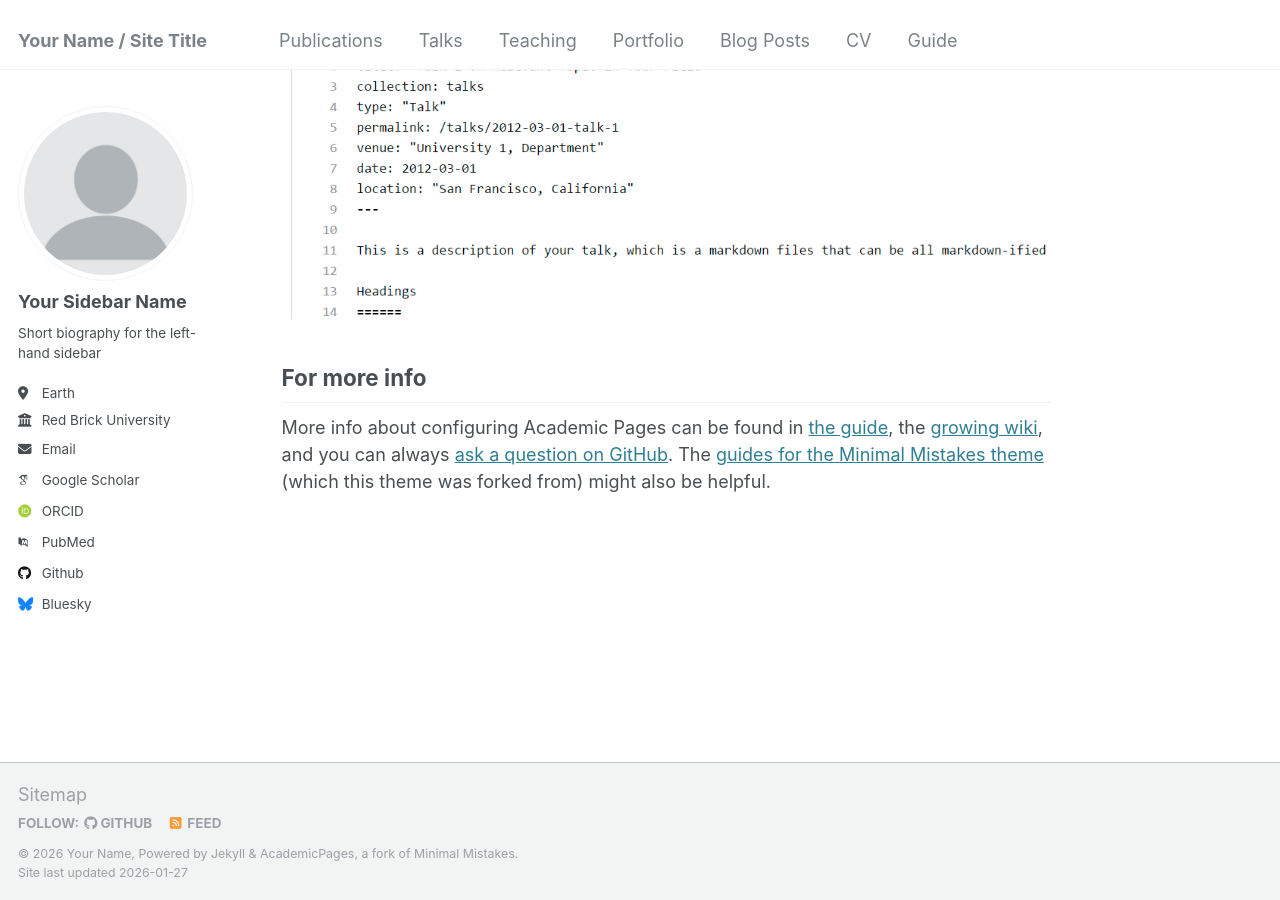
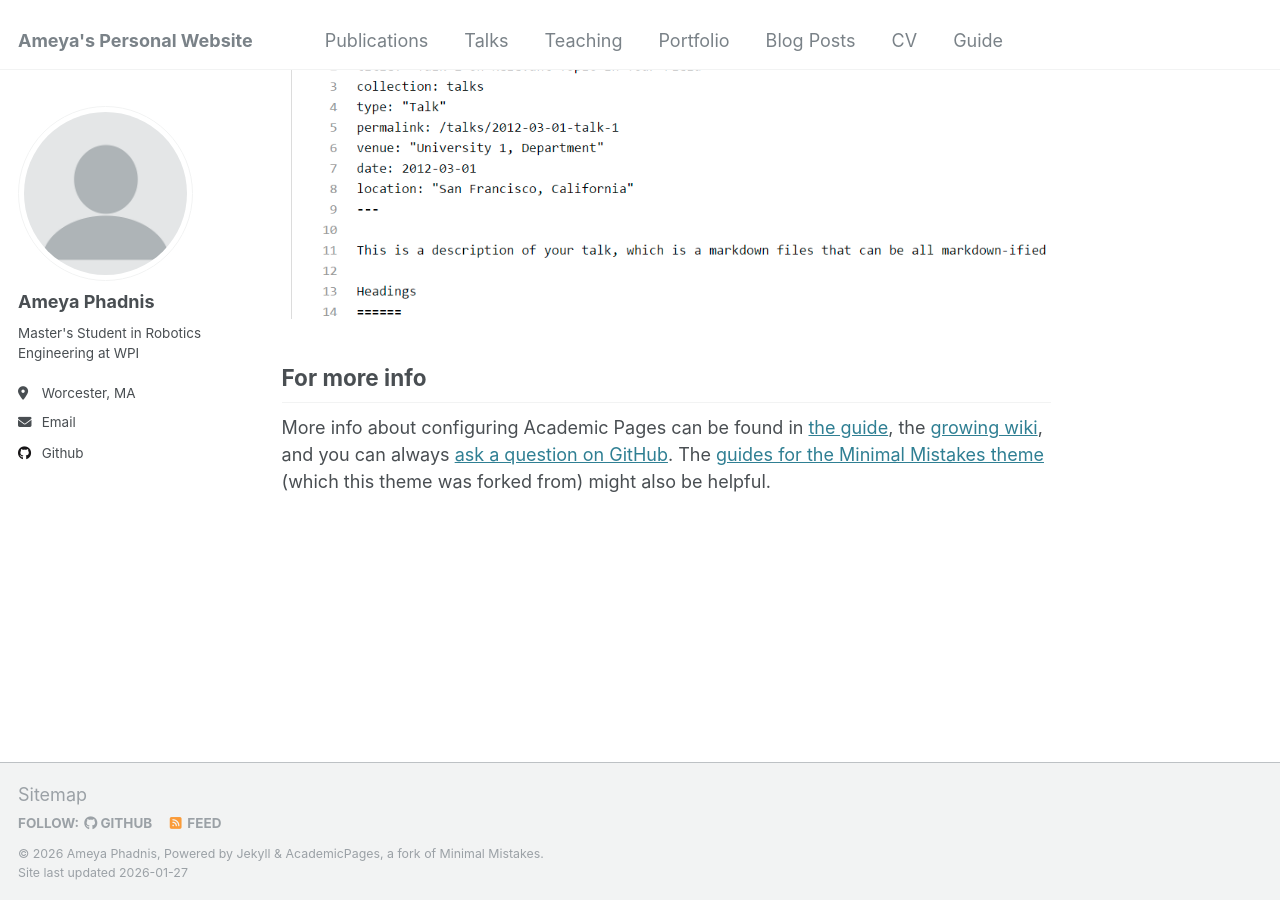
Before and after one commit to ameyaphad/ameyaphad.github.io, a Jekyll site: the page built from _pages/about.md, in a window 1280 px wide and 900 px high, scrolled down 2643 px. Built offline with Jekyll 4.4.1, drawn with Linux system fonts in a browser that asks for light colours; some web fonts are replaced.

Commit message:
Update _config.yml

```diff
--- a/_config.yml
+++ b/_config.yml
@@ -8,9 +8,9 @@
 
 # Basic Site Settings
 locale                   : "en-US"
-title                    : "Your Name / Site Title"
+title                    : "Ameya's Personal Website"
 title_separator          : "-"
-name                     : &name "Your Name"
+name                     : &name "Ameya Phadnis"
 description              : &description "personal description"
 url                      : https://academicpages.github.io # the base hostname & protocol for your site e.g. "https://[your GitHub username].github.io"
 baseurl                  : "" # the subpath of your site, e.g. "/blog"
@@ -22,21 +22,21 @@ repository               : "academicpages/academicpages.github.io"
 author:
   # Biographic information
   avatar           : "profile.png"
-  name             : "Your Sidebar Name"
+  name             : "Ameya Phadnis"
   pronouns         : # example: "she/her"
-  bio              : "Short biography for the left-hand sidebar"
-  location         : "Earth"
-  employer         : "Red Brick University"
+  bio              : "Master's Student in Robotics Engineering at WPI"
+  location         : "Worcester, MA"
+  employer         : #"Red Brick University"
   uri              : # URL
-  email            : "none@example.org"
+  email            : "aphadnis@wpi.edu"
 
   # Academic websites
   arxiv            : # URL - Update with the correct link to your profile
-  googlescholar    : "https://scholar.google.com/citations?user=PS_CX0AAAAAJ"
+  googlescholar    : #"https://scholar.google.com/citations?user=PS_CX0AAAAAJ"
   impactstory      : # URL
-  orcid            : "http://orcid.org/yourorcidurl"
+  orcid            : #"http://orcid.org/yourorcidurl"
   semantic         : # URL
-  pubmed           : "https://www.ncbi.nlm.nih.gov/pubmed/?term=john+snow"
+  pubmed           : #"https://www.ncbi.nlm.nih.gov/pubmed/?term=john+snow"
   researchgate     : # URL
   scopus           : # URL
 
@@ -44,12 +44,12 @@ author:
   bitbucket        : # Username - Update with your username on the site
   codepen          : # Username
   dribbble         : # Username
-  github           : "academicpages"
+  github           : "ameyaphad"
   kaggle           : # Username
   stackoverflow    : # User number or user number and name (i.e., use "1" or "1/jeff-atwood")
 
   # Social media
-  bluesky          : "bsky.app" # Replace this with you Bluesky username
+  bluesky          : #"bsky.app" # Replace this with you Bluesky username
   facebook         : # Username
   flickr           : # Username
   foursquare       : # Username
```
